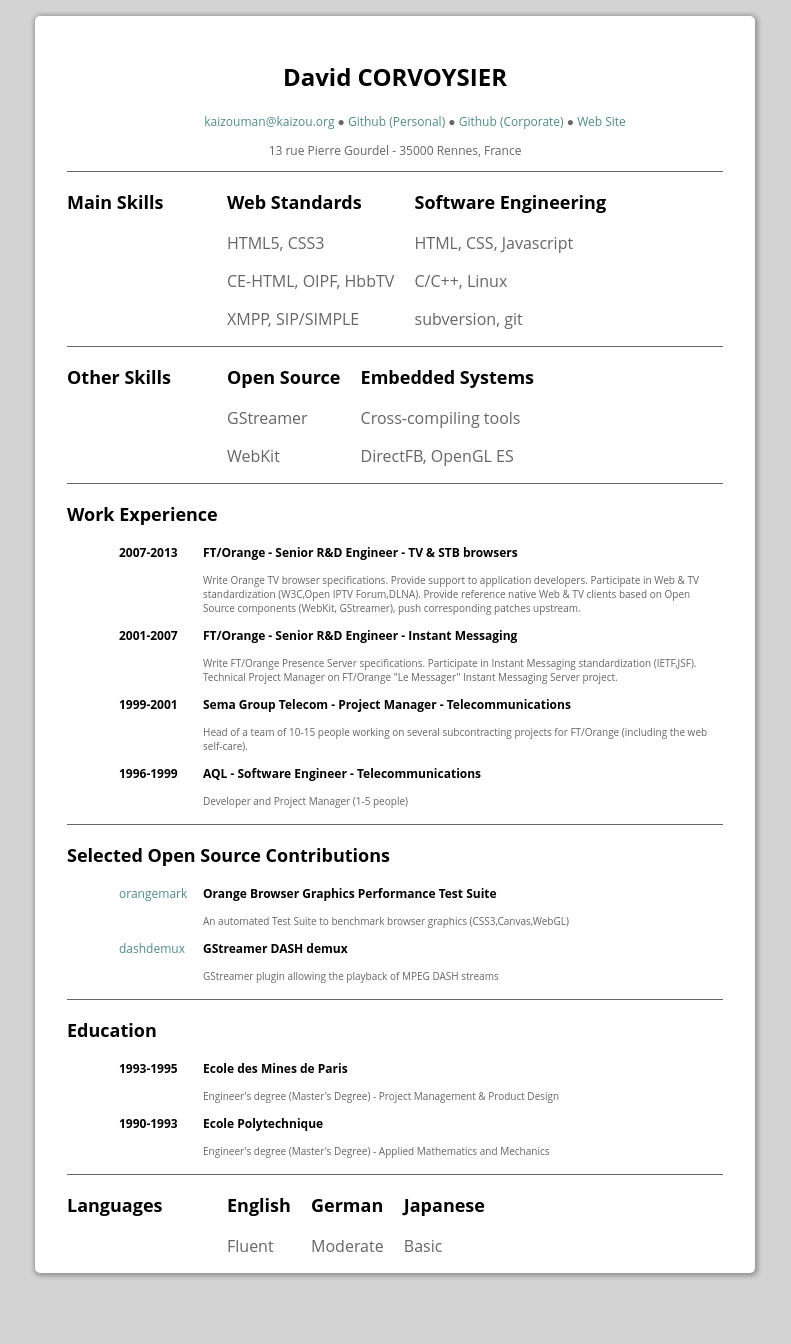
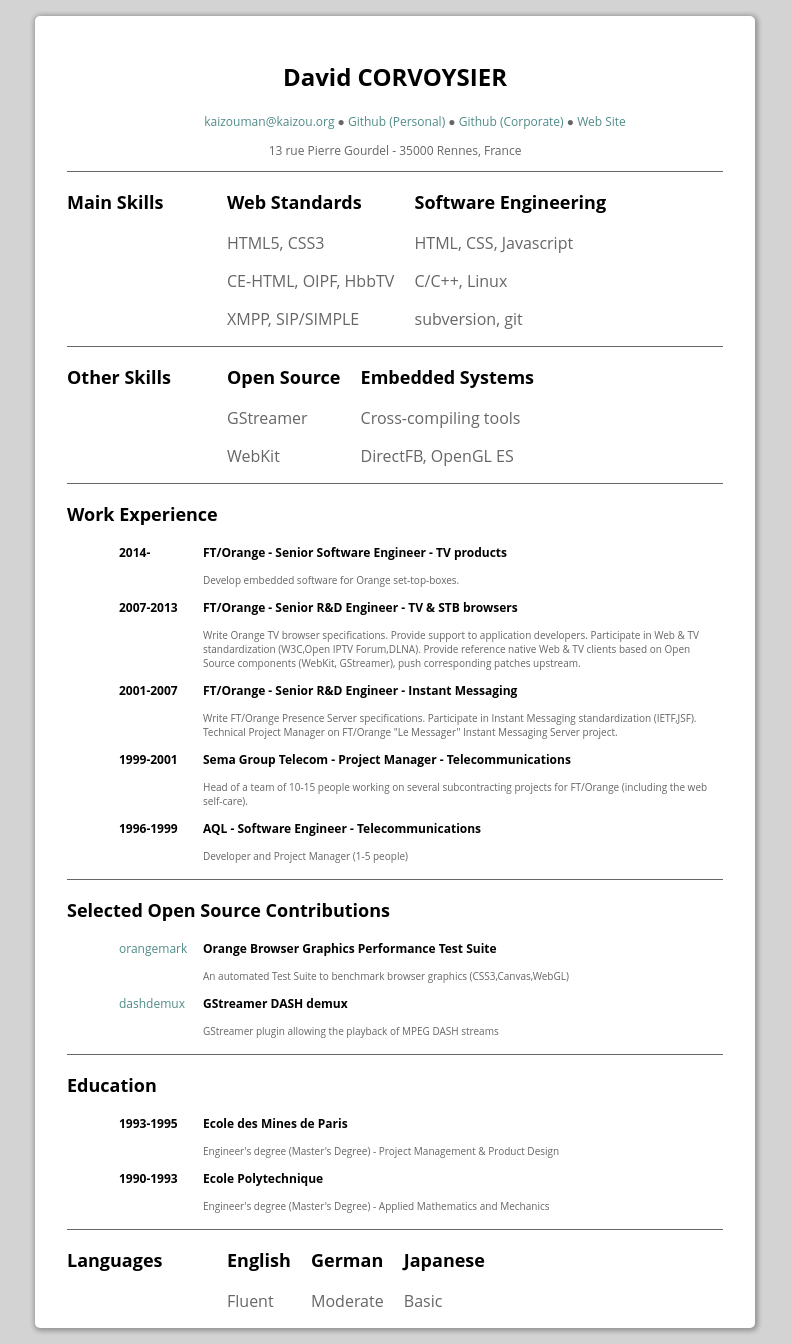
Before and after one commit to mgcrea/benchmark-kaizoumark, a Jekyll site: the page resume.html, which Jekyll copies as it is, in a window 1280 px wide. Shown: the whole page, without its empty margins (245-1036 px from the left). Built offline with Jekyll 4.4.1, drawn with Linux system fonts in a browser that asks for light colours; comment, search, counter and statistics services are not loaded; before the commit the page ends 1289 px from its top, so only the background shows below that.

Commit message:
Updated resume

```diff
--- a/resume.html
+++ b/resume.html
@@ -135,6 +135,13 @@
 	<h1>Work Experience</h1>
 	<ol>
 		<li>
+			<h1>2014-</h1>
+			<div>
+				<h1>FT/Orange - Senior Software Engineer - TV products</h1>
+				<p>Develop embedded software for Orange set-top-boxes.</p>
+			</div>
+		</li>
+ 		<li>
 			<h1>2007-2013</h1>
 			<div>
 				<h1>FT/Orange - Senior R&D Engineer - TV &amp; STB browsers</h1>
```
